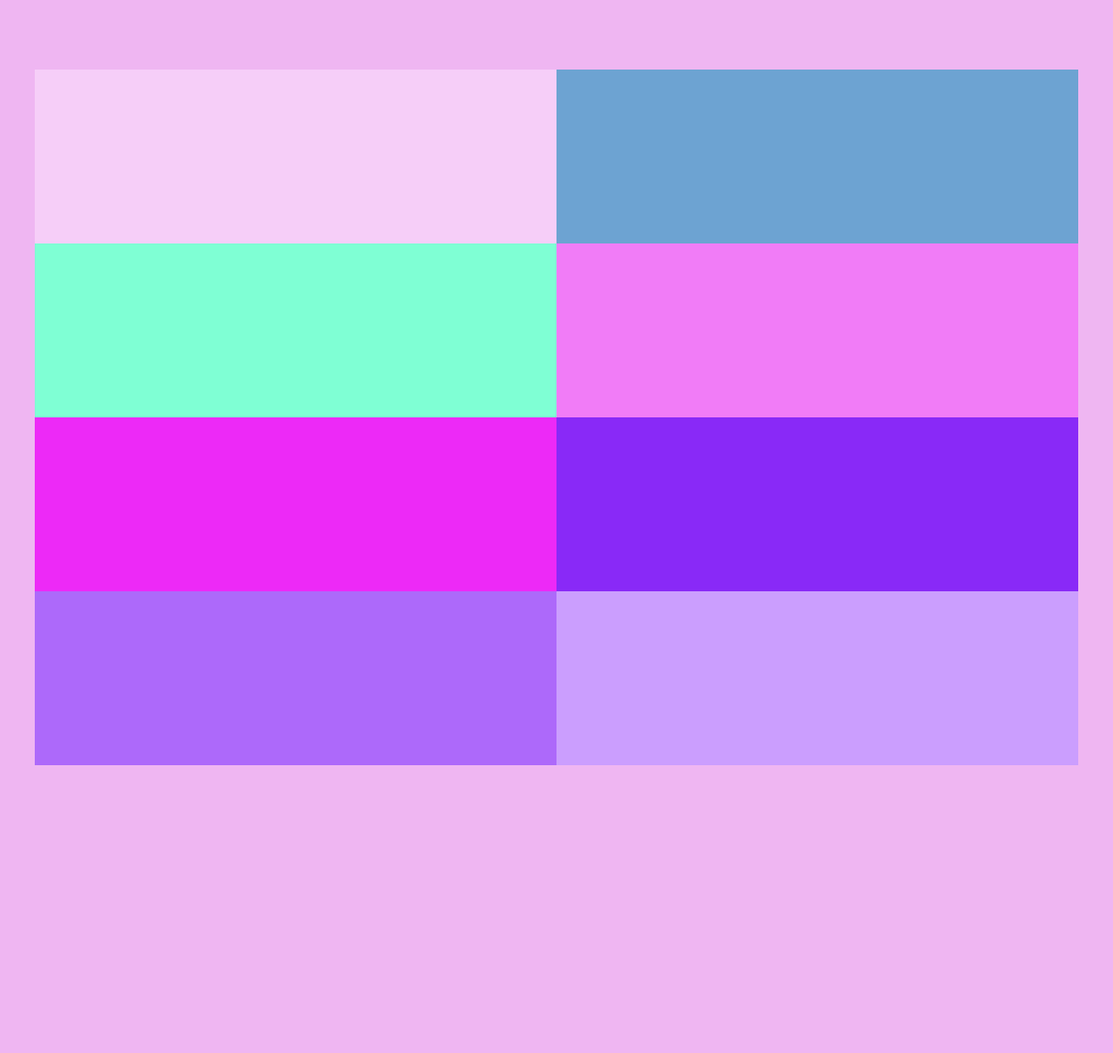
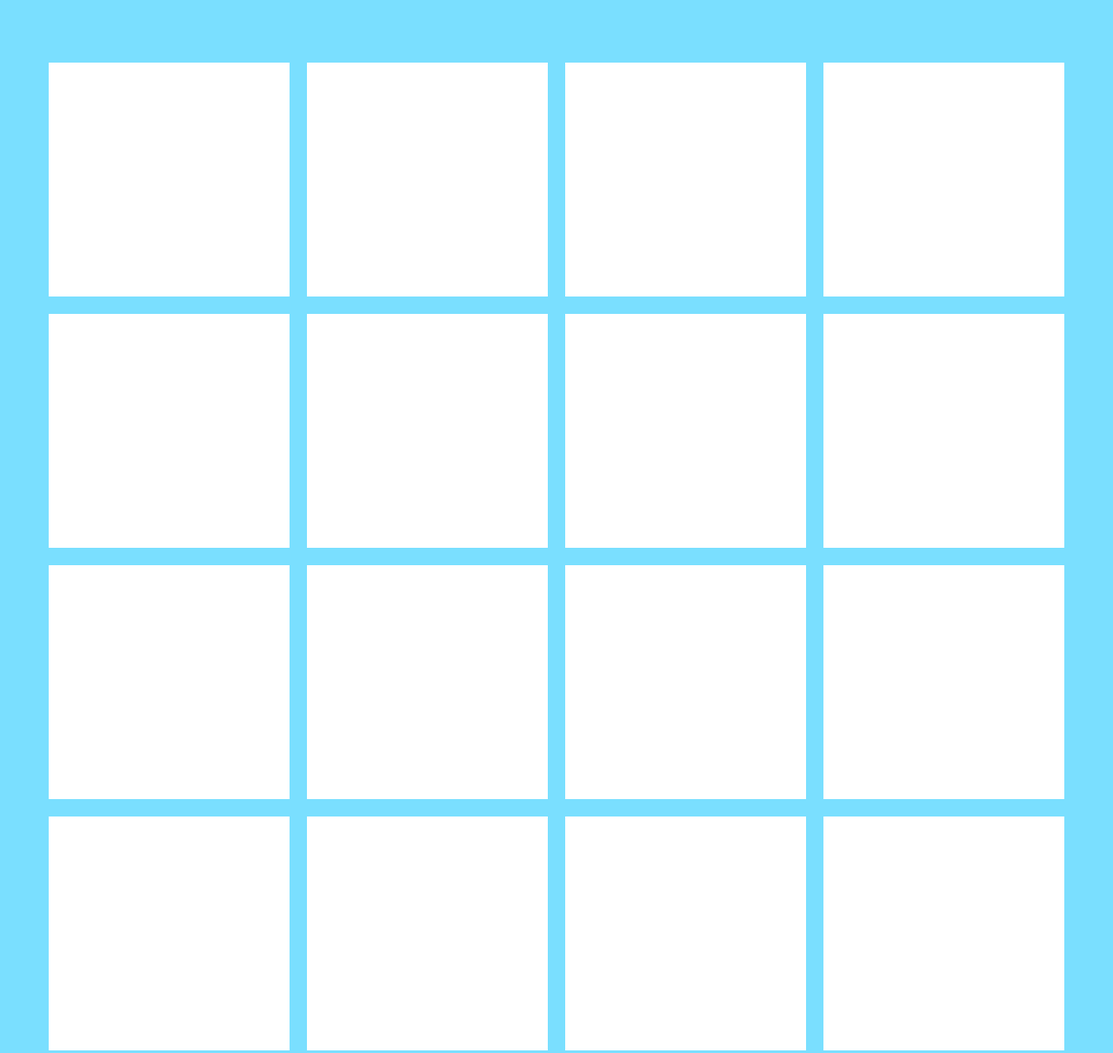
Before and after one commit to Abhi9889github/HTML-and-CSS-Layouts, a plain HTML site: page index.html in a window 1280 px wide. Shown: the whole page at 87% size. Before the commit the page ends 960 px from the top, so only its background shows below. Drawn offline with Linux system fonts and the light colour scheme.

Commit message:
Add files via upload

```diff
--- a/index.html
+++ b/index.html
@@ -3,95 +3,57 @@
   <head>
     <meta charset="UTF-8" />
     <meta name="viewport" content="width=device-width, initial-scale=1.0" />
-    <title>Document</title>
+    <title>Project 2</title>
+    <link rel="stylesheet" href="style.css" />
   <style>
-      * {
+    *{
       margin: 0;
       padding: 0;
       box-sizing: border-box;
     }
-      body {
-        background-color: #efb6f2;
+    body{
+      background-color: #7adfff;
     }
-
-      .container {
-        height: 800px;
+    .container{
       max-width: 1200px;
-        background-color: rgb(150, 67, 233);
-        margin: 150px;
-        flex-direction: column;
+      min-height: 800px;
+      margin: 72px auto;
+      padding: 0 16px;
     }
-      .box_container1 {
-        display: flex;
+    .box{
+     width: 100%;
+     background-color:white;
+     height: 269px;
     }
-      .inside_box {
-        height: 200px;
-        width: 100%;
-        background-color: blue;
+    .grid{
+      display: grid;
+    grid-template-columns: repeat(4,1fr);
+    gap: 20px;
     }
-      .box1 {
-        background-color: #f6cef8;
+    .container{
+      margin: 72px auto;
     }
-      .box2 {
-        background-color: rgb(109, 163, 210);
-      }
-      .box3 {
-        background-color: aquamarine;
-      }
-      .box4 {
-        background-color: #f17cf7;
-      }
-      .box5 {
-        background-color: #ed29f7;
-      }
-      .box6 {
-        background-color: #8929f7;
-      }
-      .box7 {
-        background-color: #ad69fa;
-      }
-      .box8 {
-        background-color: #cb9efe;
-      }
-@media screen and (width > 1200px){
-    .container{
-        margin:80px auto;
-
-    }
-}
-@media screen and (width<1200px) and (width > 450px){
-    .container{
-        margin: 40px 24px;
-}
-
-}
-@media screen and (width < 450px){
-    .container{
-        margin: 24px 16px;
-    }
-}
-
-
   </style>
   </head>
+
   <body>
-    <div class="container">
-      <section class="box_container1">
-        <div class="inside_box box1"></div>
-        <div class="inside_box box2"></div>
+    <section class="container grid">
+      <div class="box"></div>
+      <div class="box"></div>
+      <div class="box"></div>
+      <div class="box"></div>
+      <div class="box"></div>
+      <div class="box"></div>
+      <div class="box"></div>
+      <div class="box"></div>
+      <div class="box"></div>
+      <div class="box"></div>
+      <div class="box"></div>
+      <div class="box"></div>
+      <div class="box"></div>
+      <div class="box"></div>
+      <div class="box"></div>
+      <div class="box"></div>
     </section>
-      <section class="box_container1">
-        <div class="inside_box box3"></div>
-        <div class="inside_box box4"></div>
-      </section>
-      <section class="box_container1">
-        <div class="inside_box box5"></div>
-        <div class="inside_box box6"></div>
-      </section>
-      <section class="box_container1">
-        <div class="inside_box box7"></div>
-        <div class="inside_box box8"></div>
-      </section>
-    </div>
   </body>
 </html>
```
Lines whose indentation alone changed are shown as unchanged.
